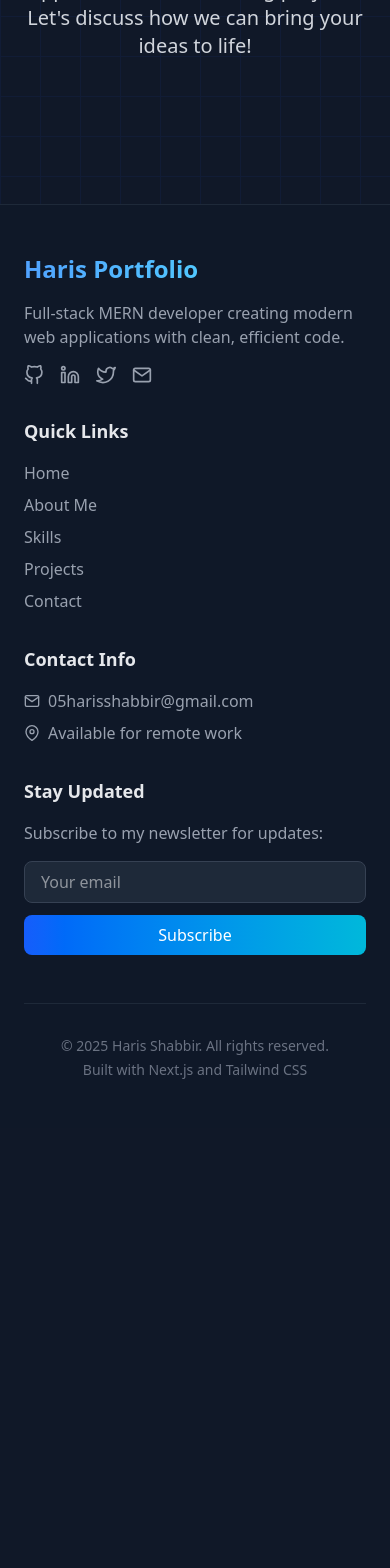
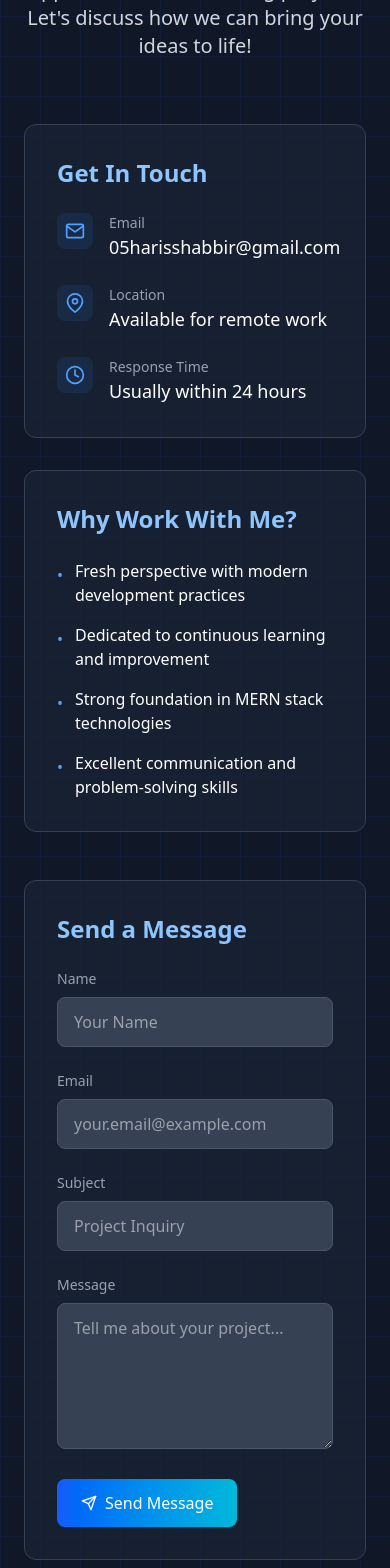
Before and after one commit to Harisshabbir76/portfolio, a Next.js app: page / in a window 390 px wide. Shown: the part 6140-7708 px from the top of the page. Before the commit the page ends 7268 px from the top, so only its background shows below. Built offline with nearby package versions, Linux system fonts and the light colour scheme.

Commit message:
initial commit

```diff
--- a/src/components/Contact-me.tsx
+++ b/src/components/Contact-me.tsx
@@ -1,5 +1,6 @@
 // components/Contact.tsx
 "use client";
+
 import React, { useState } from 'react';
 import { FiMail, FiMapPin, FiClock, FiSend } from 'react-icons/fi';
 
@@ -11,20 +12,25 @@ export default function Contact() {
     message: ''
   });
   const [isSubmitting, setIsSubmitting] = useState(false);
-  const [submitStatus, setSubmitStatus] = useState<{success: boolean | null, message: string}>({success: null, message: ''});
+  const [submitStatus, setSubmitStatus] = useState<{
+    success: boolean | null;
+    message: string;
+  }>({ success: null, message: '' });
 
-  const handleChange = (e: React.ChangeEvent<HTMLInputElement | HTMLTextAreaElement>) => {
+  const handleChange = (
+    e: React.ChangeEvent<HTMLInputElement | HTMLTextAreaElement>
+  ) => {
     const { name, value } = e.target;
-    setFormData(prev => ({
+    setFormData((prev) => ({
       ...prev,
-      [name]: value
+      [name]: value,
     }));
   };
 
   const handleSubmit = async (e: React.FormEvent) => {
     e.preventDefault();
     setIsSubmitting(true);
-    setSubmitStatus({success: null, message: ''});
+    setSubmitStatus({ success: null, message: '' });
 
     try {
       const response = await fetch('https://formspree.io/f/xkgbrkke', {
@@ -36,36 +42,51 @@ export default function Contact() {
           name: formData.name,
           email: formData.email,
           subject: formData.subject,
-          message: formData.message
+          message: formData.message,
+          _replyto: formData.email, // Ensure replies go to sender
         }),
       });
 
       if (response.ok) {
-        setSubmitStatus({success: true, message: 'Message sent successfully!'});
+        setSubmitStatus({
+          success: true,
+          message: 'Message sent successfully!',
+        });
         setFormData({
           name: '',
           email: '',
           subject: '',
-          message: ''
+          message: '',
         });
       } else {
         throw new Error('Failed to send message');
       }
-    } catch {
-      setSubmitStatus({success: false, message: 'Failed to send message. Please try again.'});
+    } catch (error) {
+      console.error('Submission error:', error);
+      setSubmitStatus({
+        success: false,
+        message: 'Failed to send message. Please try again.',
+      });
     } finally {
       setIsSubmitting(false);
     }
   };
 
   return (
-    <section id="contact" className="py-20 bg-gray-900 text-white relative overflow-hidden">
+    <section
+      id="contact"
+      className="py-20 bg-gray-900 text-white relative overflow-hidden"
+    >
       {/* Background elements */}
       <div className="absolute inset-0 bg-[radial-gradient(ellipse_at_center,_var(--tw-gradient-stops))] from-blue-500/10 via-gray-900 to-gray-900 z-0"></div>
-      <div className="absolute inset-0 opacity-10 z-0" style={{
-        backgroundImage: 'linear-gradient(to right, #1e40af 1px, transparent 1px), linear-gradient(to bottom, #1e40af 1px, transparent 1px)',
-        backgroundSize: '40px 40px'
-      }}></div>
+      <div
+        className="absolute inset-0 opacity-10 z-0"
+        style={{
+          backgroundImage:
+            'linear-gradient(to right, #1e40af 1px, transparent 1px), linear-gradient(to bottom, #1e40af 1px, transparent 1px)',
+          backgroundSize: '40px 40px',
+        }}
+      ></div>
 
       <div className="max-w-7xl mx-auto px-6 relative z-10">
         <div className="text-center mb-16">
@@ -77,7 +98,213 @@ export default function Contact() {
           </p>
         </div>
 
-        {/* ... rest of the component remains the same ... */}
+        <div className="grid grid-cols-1 lg:grid-cols-2 gap-12">
+          {/* Contact Information */}
+          <div className="space-y-8">
+            <div className="bg-gray-800/50 p-8 rounded-xl border border-gray-700 hover:border-blue-400 transition-all duration-300">
+              <h3 className="text-2xl font-bold mb-6 text-blue-300">
+                Get In Touch
+              </h3>
+
+              <div className="space-y-6">
+                <div className="flex items-start gap-4">
+                  <div className="p-2 bg-blue-500/10 rounded-lg text-blue-400">
+                    <FiMail className="text-xl" />
+                  </div>
+                  <div>
+                    <h4 className="text-gray-400 text-sm">Email</h4>
+                    <a
+                      href="mailto:05harisshabbir@gmail.com"
+                      className="text-lg hover:text-blue-300 transition-colors"
+                    >
+                      05harisshabbir@gmail.com
+                    </a>
+                  </div>
+                </div>
+
+                <div className="flex items-start gap-4">
+                  <div className="p-2 bg-blue-500/10 rounded-lg text-blue-400">
+                    <FiMapPin className="text-xl" />
+                  </div>
+                  <div>
+                    <h4 className="text-gray-400 text-sm">Location</h4>
+                    <p className="text-lg">Available for remote work</p>
+                  </div>
+                </div>
+
+                <div className="flex items-start gap-4">
+                  <div className="p-2 bg-blue-500/10 rounded-lg text-blue-400">
+                    <FiClock className="text-xl" />
+                  </div>
+                  <div>
+                    <h4 className="text-gray-400 text-sm">Response Time</h4>
+                    <p className="text-lg">Usually within 24 hours</p>
+                  </div>
+                </div>
+              </div>
+            </div>
+
+            {/* Why Work With Me */}
+            <div className="bg-gray-800/50 p-8 rounded-xl border border-gray-700 hover:border-blue-400 transition-all duration-300">
+              <h3 className="text-2xl font-bold mb-6 text-blue-300">
+                Why Work With Me?
+              </h3>
+              <ul className="space-y-4">
+                <li className="flex items-start gap-3">
+                  <span className="text-blue-400 mt-1">•</span>
+                  <span>Fresh perspective with modern development practices</span>
+                </li>
+                <li className="flex items-start gap-3">
+                  <span className="text-blue-400 mt-1">•</span>
+                  <span>Dedicated to continuous learning and improvement</span>
+                </li>
+                <li className="flex items-start gap-3">
+                  <span className="text-blue-400 mt-1">•</span>
+                  <span>Strong foundation in MERN stack technologies</span>
+                </li>
+                <li className="flex items-start gap-3">
+                  <span className="text-blue-400 mt-1">•</span>
+                  <span>Excellent communication and problem-solving skills</span>
+                </li>
+              </ul>
+            </div>
+          </div>
+
+          {/* Contact Form */}
+          <div className="bg-gray-800/50 p-8 rounded-xl border border-gray-700 hover:border-blue-400 transition-all duration-300">
+            <h3 className="text-2xl font-bold mb-6 text-blue-300">
+              Send a Message
+            </h3>
+            <form onSubmit={handleSubmit} className="space-y-6">
+              <div className="grid grid-cols-1 md:grid-cols-2 gap-6">
+                <div>
+                  <label
+                    htmlFor="name"
+                    className="block text-sm font-medium text-gray-400 mb-2"
+                  >
+                    Name
+                  </label>
+                  <input
+                    type="text"
+                    id="name"
+                    name="name"
+                    value={formData.name}
+                    onChange={handleChange}
+                    placeholder="Your Name"
+                    className="w-full px-4 py-3 bg-gray-700 border border-gray-600 rounded-lg focus:outline-none focus:ring-2 focus:ring-blue-500 focus:border-transparent"
+                    required
+                  />
+                </div>
+                <div>
+                  <label
+                    htmlFor="email"
+                    className="block text-sm font-medium text-gray-400 mb-2"
+                  >
+                    Email
+                  </label>
+                  <input
+                    type="email"
+                    id="email"
+                    name="email"
+                    value={formData.email}
+                    onChange={handleChange}
+                    placeholder="your.email@example.com"
+                    className="w-full px-4 py-3 bg-gray-700 border border-gray-600 rounded-lg focus:outline-none focus:ring-2 focus:ring-blue-500 focus:border-transparent"
+                    required
+                  />
+                </div>
+              </div>
+
+              <div>
+                <label
+                  htmlFor="subject"
+                  className="block text-sm font-medium text-gray-400 mb-2"
+                >
+                  Subject
+                </label>
+                <input
+                  type="text"
+                  id="subject"
+                  name="subject"
+                  value={formData.subject}
+                  onChange={handleChange}
+                  placeholder="Project Inquiry"
+                  className="w-full px-4 py-3 bg-gray-700 border border-gray-600 rounded-lg focus:outline-none focus:ring-2 focus:ring-blue-500 focus:border-transparent"
+                  required
+                />
+              </div>
+
+              <div>
+                <label
+                  htmlFor="message"
+                  className="block text-sm font-medium text-gray-400 mb-2"
+                >
+                  Message
+                </label>
+                <textarea
+                  id="message"
+                  name="message"
+                  value={formData.message}
+                  onChange={handleChange}
+                  rows={5}
+                  placeholder="Tell me about your project..."
+                  className="w-full px-4 py-3 bg-gray-700 border border-gray-600 rounded-lg focus:outline-none focus:ring-2 focus:ring-blue-500 focus:border-transparent"
+                  required
+                ></textarea>
+              </div>
+
+              {submitStatus.message && (
+                <div
+                  className={`p-3 rounded-lg ${
+                    submitStatus.success
+                      ? 'bg-green-900/50 text-green-300'
+                      : 'bg-red-900/50 text-red-300'
+                  }`}
+                >
+                  {submitStatus.message}
+                </div>
+              )}
+
+              <button
+                type="submit"
+                disabled={isSubmitting}
+                className={`flex items-center gap-2 px-6 py-3 bg-gradient-to-r from-blue-600 to-cyan-500 text-white font-medium rounded-lg hover:from-blue-700 hover:to-cyan-600 transition-all duration-300 hover:shadow-lg ${
+                  isSubmitting ? 'opacity-70 cursor-not-allowed' : ''
+                }`}
+              >
+                {isSubmitting ? (
+                  <>
+                    <svg
+                      className="animate-spin -ml-1 mr-2 h-5 w-5 text-white"
+                      xmlns="http://www.w3.org/2000/svg"
+                      fill="none"
+                      viewBox="0 0 24 24"
+                    >
+                      <circle
+                        className="opacity-25"
+                        cx="12"
+                        cy="12"
+                        r="10"
+                        stroke="currentColor"
+                        strokeWidth="4"
+                      ></circle>
+                      <path
+                        className="opacity-75"
+                        fill="currentColor"
+                        d="M4 12a8 8 0 018-8V0C5.373 0 0 5.373 0 12h4zm2 5.291A7.962 7.962 0 014 12H0c0 3.042 1.135 5.824 3 7.938l3-2.647z"
+                      ></path>
+                    </svg>
+                    Sending...
+                  </>
+                ) : (
+                  <>
+                    <FiSend /> Send Message
+                  </>
+                )}
+              </button>
+            </form>
+          </div>
+        </div>
       </div>
     </section>
   );
```
